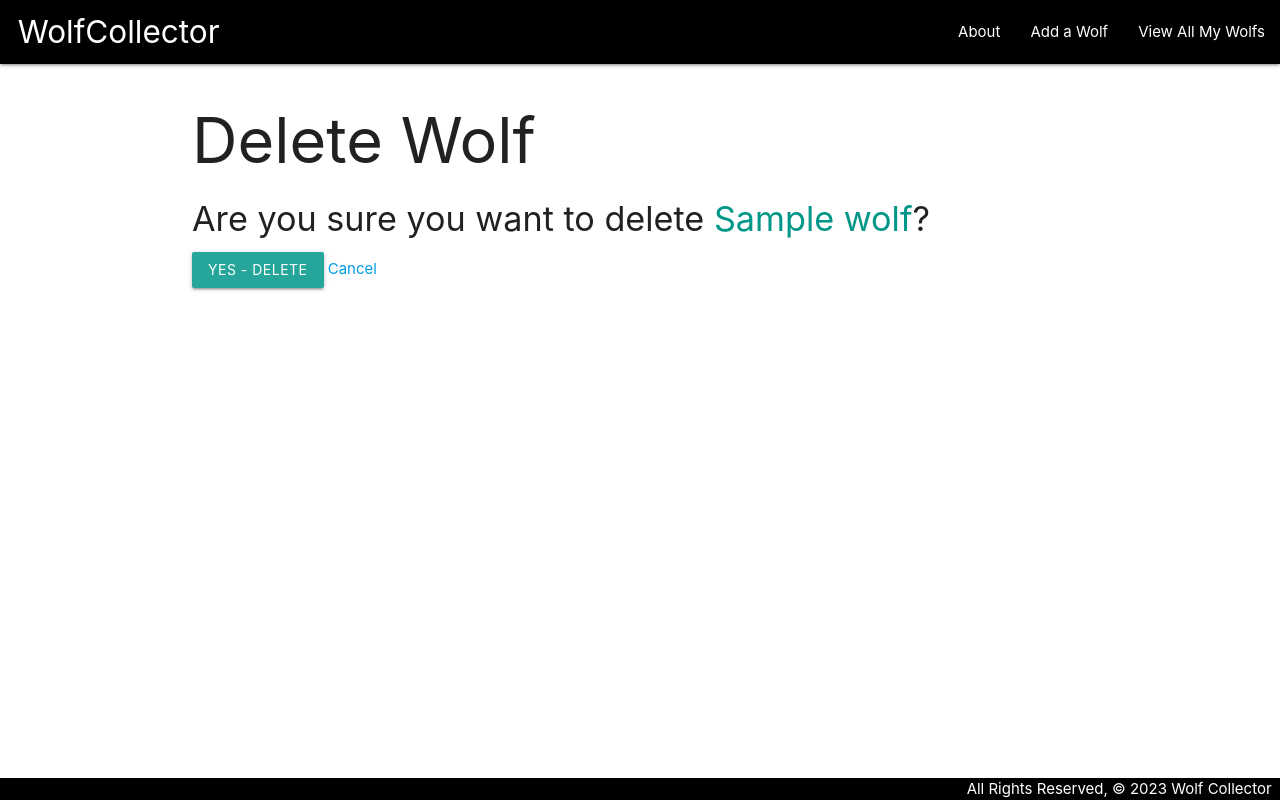
After one commit to gianellin/wolfCollector, a Django app: page /wolfs/1/delete/ in a window 1280 px wide. The commit adds this page. Run offline with Django 4.2, Linux system fonts and the light colour scheme; tables that the repository leaves empty hold one stand-in row (values such as "Sample post").

Commit message:
Added CBV

```diff
--- a/main_app/models.py
+++ b/main_app/models.py
@@ -1,9 +1,18 @@
 from django.db import models
+# Import the reverse function
+from django.urls import reverse
 
 # Create your models here.
 # Add the Cat class & list and view function below the imports
 class Wolf(models.Model):
-    name =models.CharField(max_length=100)
-    breed =models.CharField(max_length=100)
-    description =models.TextField(max_length=250)
-    age = models.IntegerField()
+  name = models.CharField(max_length=100)
+  breed = models.CharField(max_length=100)
+  description = models.TextField(max_length=250)
+  age = models.IntegerField()
+
+  def __str__(self):
+    return self.name
+
+  # Add this method
+  def get_absolute_url(self):
+    return reverse('detail', kwargs={'wolf_id': self.id})
--- a/main_app/templates/base.html
+++ b/main_app/templates/base.html
@@ -18,9 +18,10 @@
           <li><a href="/" class="left brand-logo">&nbsp;&nbsp;WolfCollector</a></li>
         </ul>
         <ul class="right">
-            <li><a href="/about">About</a></li>
+            <li><a href="{% url 'about' %}">About</a></li>
             <!-- new markup below -->
-            <li><a href="/wolfs">View All My Wolfs</a></li>
+            <li><a href="{% url 'wolfs_create' %}">Add a Wolf</a></li>
+            <li><a href="{% url 'index' %}">View All My Wolfs</a></li>
 
         </ul>
       </div>
--- /dev/null
+++ b/main_app/templates/main_app/wolf_confirm_delete.html
@@ -0,0 +1,13 @@
+{% extends 'base.html' %}
+
+{% block content %}
+  <h1>Delete Wolf</h1>
+
+  <h4>Are you sure you want to delete <span class="teal-text">{{ object.name }}</span>?</h4>
+
+  <form action="" method="POST">
+    {% csrf_token %}
+    <input type="submit" value="Yes - DELETE" class="btn">
+    <a href="{% url 'detail' wolf.id %}">Cancel</a>
+  </form>
+{% endblock %}
--- a/main_app/templates/wolfs/detail.html
+++ b/main_app/templates/wolfs/detail.html
@@ -14,6 +14,12 @@
       <p>Age: Wolfy</p>
     {% endif %}
   </div>
+  <!-- Add the following markup -->
+  <div class="card-action">
+    <a href="{% url 'wolfs_update' wolf.id %}">Edit</a>
+    <a href="{% url 'wolfs_delete' wolf.id %}">Delete</a>
+  </div>
+  <!-- New markup above -->
 </div>
 
 {% endblock %}
--- a/main_app/urls.py
+++ b/main_app/urls.py
@@ -7,4 +7,7 @@ urlpatterns = [
     # route for cats index
     path('wolfs/', views.wolfs_index, name='index'),
     path('wolfs/<int:wolf_id>/', views.wolfs_detail, name='detail'),
+    path('wolfs/create/', views.WolfCreate.as_view(), name='wolfs_create'),
+    path('wolfs/<int:pk>/update/', views.WolfUpdate.as_view(), name='wolfs_update'),
+    path('wolfs/<int:pk>/delete/', views.WolfDelete.as_view(), name='wolfs_delete'),
 ]
--- a/main_app/views.py
+++ b/main_app/views.py
@@ -1,6 +1,6 @@
 from django.shortcuts import render
 # Add the following import
-from django.http import HttpResponse
+from django.views.generic.edit import CreateView, UpdateView, DeleteView
 from .models import Wolf
 
 # Create your views here.
@@ -19,3 +19,17 @@ def wolfs_index(request):
 def wolfs_detail(request, wolf_id):
   wolf = Wolf.objects.get(id=wolf_id)
   return render(request, 'wolfs/detail.html', { 'wolf': wolf })
+
+class WolfCreate(CreateView):
+  model = Wolf
+  fields = '__all__'
+  success_url = '/wolfs/'
+
+class WolfUpdate(UpdateView):
+  model = Wolf
+  # Let's disallow the renaming of a cat by excluding the name field!
+  fields = ['breed', 'description', 'age']
+
+class WolfDelete(DeleteView):
+  model = Wolf
+  success_url = '/wolfs/'
```
Also changed, not shown: main_app/templates/main_app/wolf_form.html (added, +20 -0 lines).
